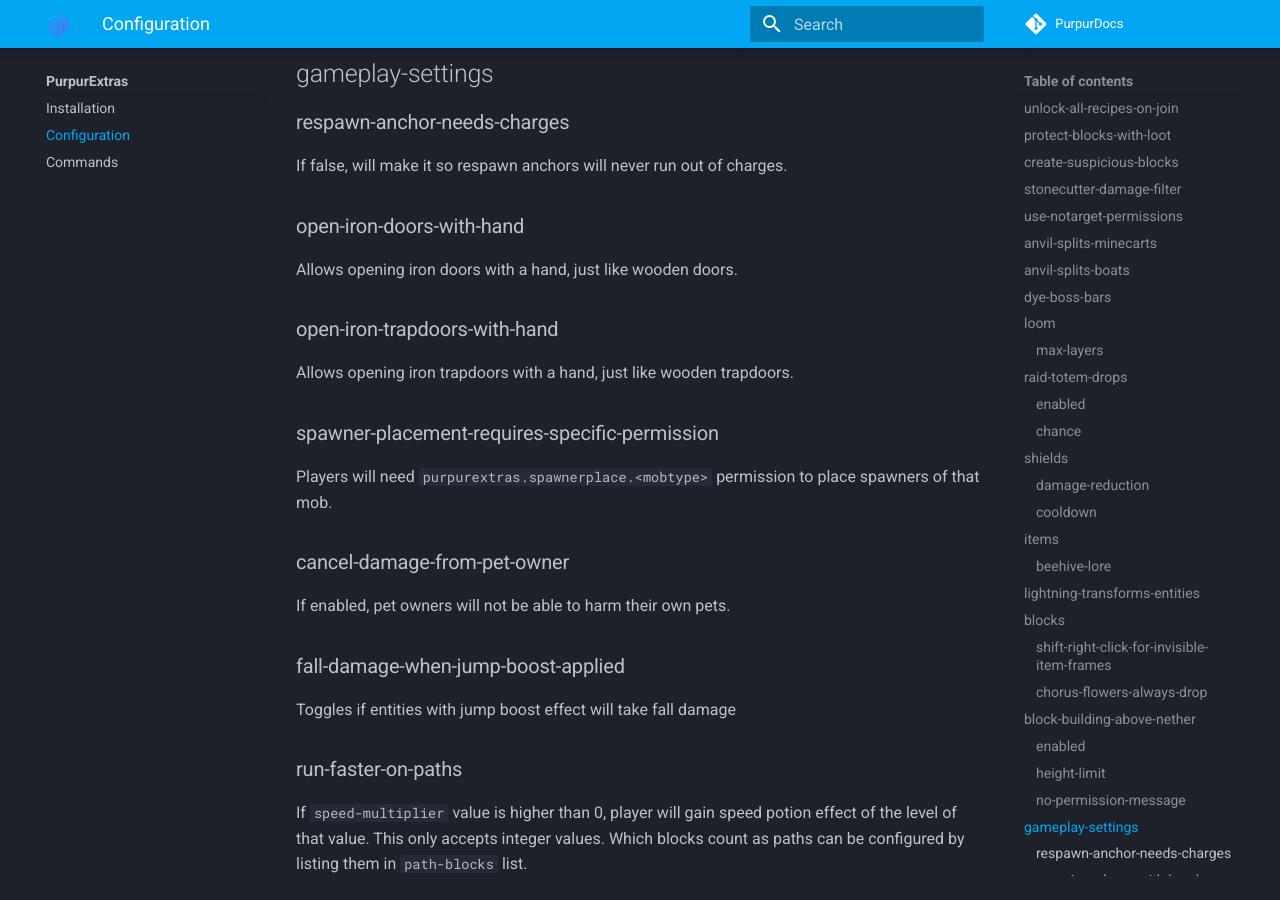
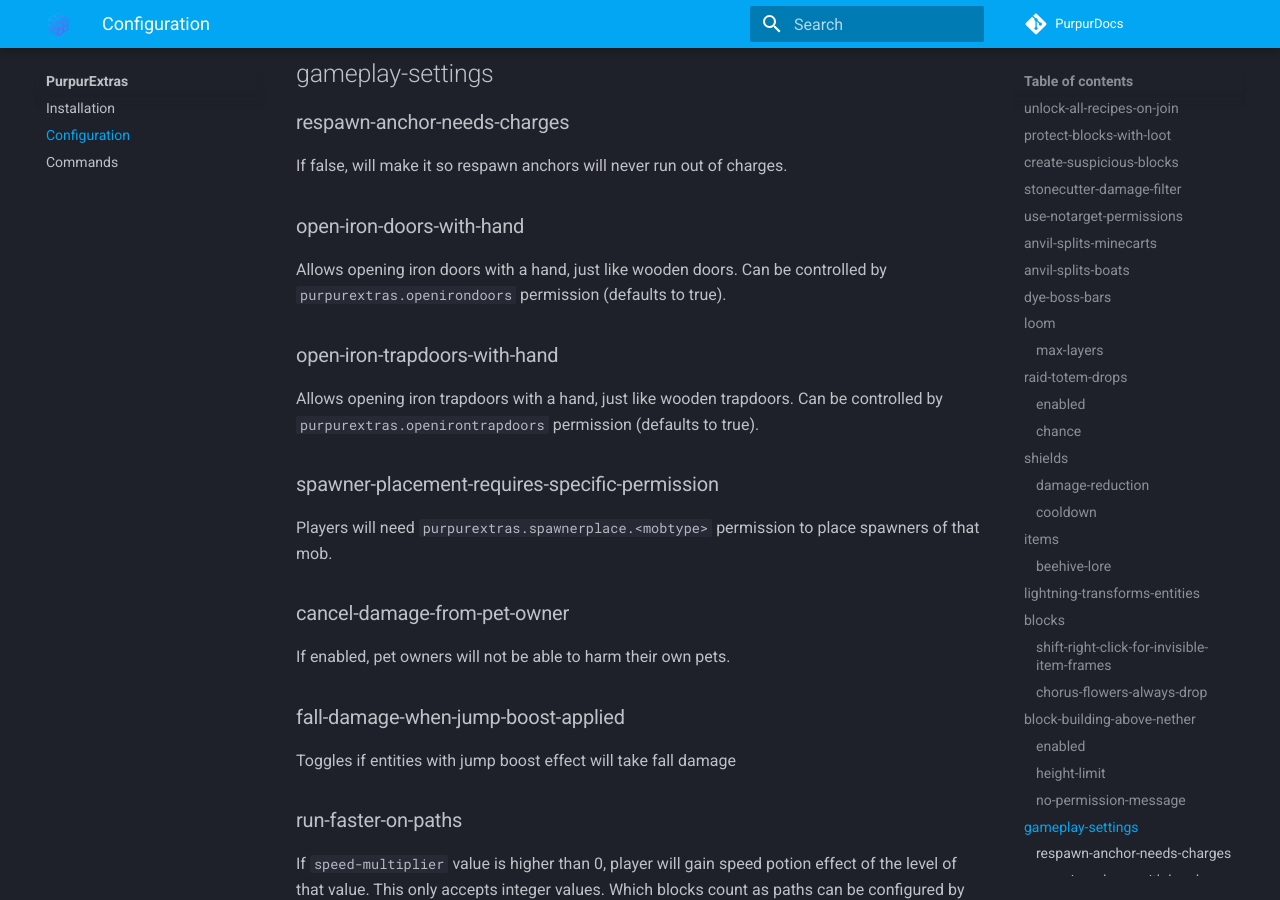
Before and after one commit to PurpurMC/PurpurDocs, an MkDocs documentation site: the page built from mkdocs/purpurextras/configuration.md, in a window 1280 px wide and 900 px high, scrolled down 3383 px. Built offline with MkDocs 1.6.1 and Material for MkDocs 9.7.7, drawn with Linux system fonts in a browser that asks for light colours; comment, search, counter and statistics services are not loaded.

Commit message:
Update iron doors and trapdoors handling in documentation
Added details about the control of opening iron doors and trapdoors by hand using permissions in the PurpurExtras configuration documentation. This update provides specific configurations for 'purpurextras.openirondoors' and 'purpurextras.openirontrapdoors', both defaulting to true.

```diff
--- a/mkdocs/purpurextras/configuration.md
+++ b/mkdocs/purpurextras/configuration.md
@@ -85,10 +85,10 @@ Message to display in action bar when trying to build above set limit in nether
 If false, will make it so respawn anchors will never run out of charges.
 
 ### open-iron-doors-with-hand
-Allows opening iron doors with a hand, just like wooden doors.
+Allows opening iron doors with a hand, just like wooden doors. Can be controlled by `purpurextras.openirondoors` permission (defaults to true).
 
 ### open-iron-trapdoors-with-hand
-Allows opening iron trapdoors with a hand, just like wooden trapdoors.
+Allows opening iron trapdoors with a hand, just like wooden trapdoors. Can be controlled by `purpurextras.openirontrapdoors` permission (defaults to true).
 
 ### spawner-placement-requires-specific-permission
 Players will need `purpurextras.spawnerplace.<mobtype>` permission to place spawners of that mob.
```
